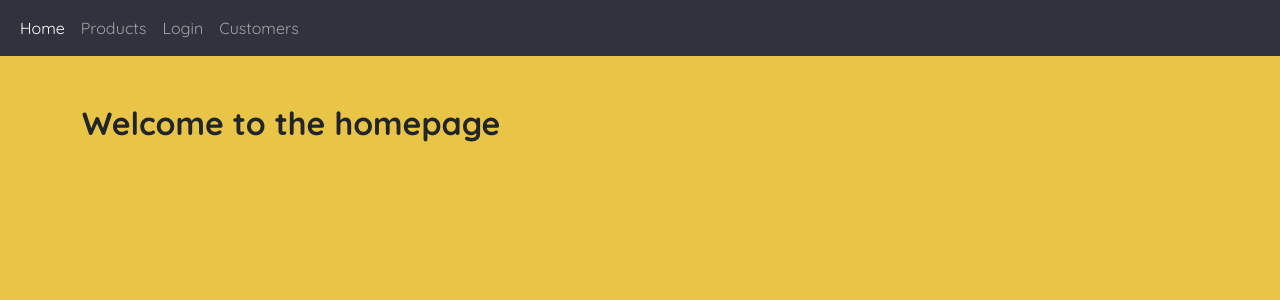
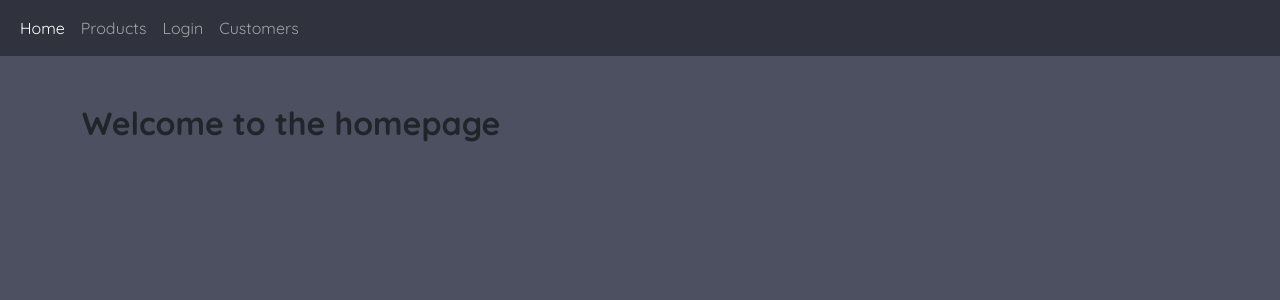
Before and after one commit to rafalsongin/bank-app-vue-api, a Vue app: page / in a window 1280 px wide. Shown: the top 300 px of the page. Built offline with nearby package versions, Linux system fonts and the light colour scheme.

Commit message:
imports of fonts

```diff
--- a/src/App.vue
+++ b/src/App.vue
@@ -20,8 +20,12 @@ export default {
 </script>
 
 <style>
+@import url('https://fonts.googleapis.com/css2?family=Roboto:ital,wght@0,100;0,300;0,400;0,500;0,700;0,900;1,100;1,300;1,400;1,500;1,700;1,900&display=swap');
+@import url('https://fonts.googleapis.com/css2?family=Open+Sans:ital,wght@0,300..800;1,300..800&family=Roboto:ital,wght@0,100;0,300;0,400;0,500;0,700;0,900;1,100;1,300;1,400;1,500;1,700;1,900&display=swap');
+@import url('https://fonts.googleapis.com/css2?family=Fira+Code:wght@300..700&family=Open+Sans:ital,wght@0,300..800;1,300..800&family=Roboto:ital,wght@0,100;0,300;0,400;0,500;0,700;0,900;1,100;1,300;1,400;1,500;1,700;1,900&display=swap');
+
 body {
   font-family: 'Open Sans', sans-serif;
-  background-color: #E8C547;
+  background-color: #4D5061;
 }
 </style>
```
